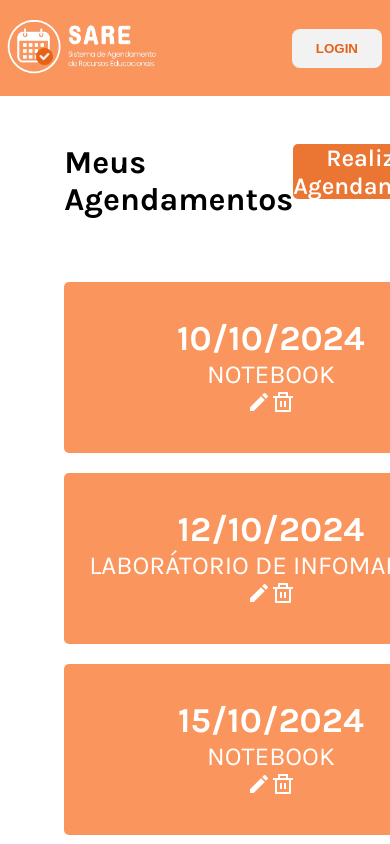
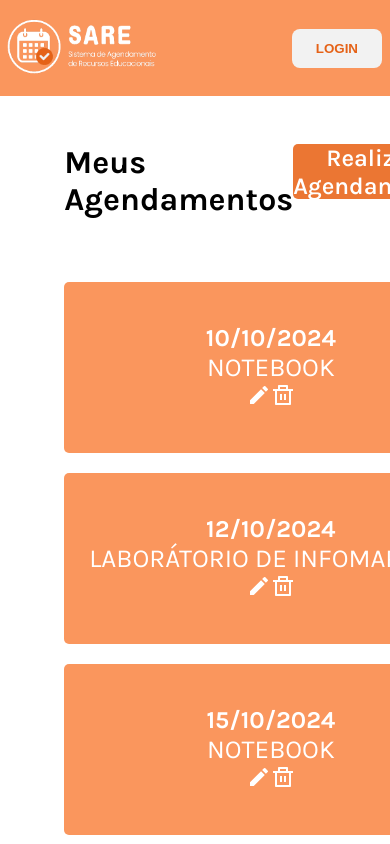
Before and after one commit to temik-if/SARE-FE, a Next.js app: page /listagendamento in a window 390 px wide. Shown: the top 844 px of the page. Built offline with nearby package versions, Linux system fonts and the light colour scheme; no server answers; a web font is replaced by a local one.

Commit message:
refactor CardItem font size for improved responsiveness

```diff
--- a/src/components/CardItem/CardItem.module.css
+++ b/src/components/CardItem/CardItem.module.css
@@ -15,7 +15,7 @@
     font-optical-sizing: auto;
     font-weight: 700;
     font-style: normal;
-    font-size: 35px;
+    font-size: calc(413px /17);
     color: white;
 }
 
```
